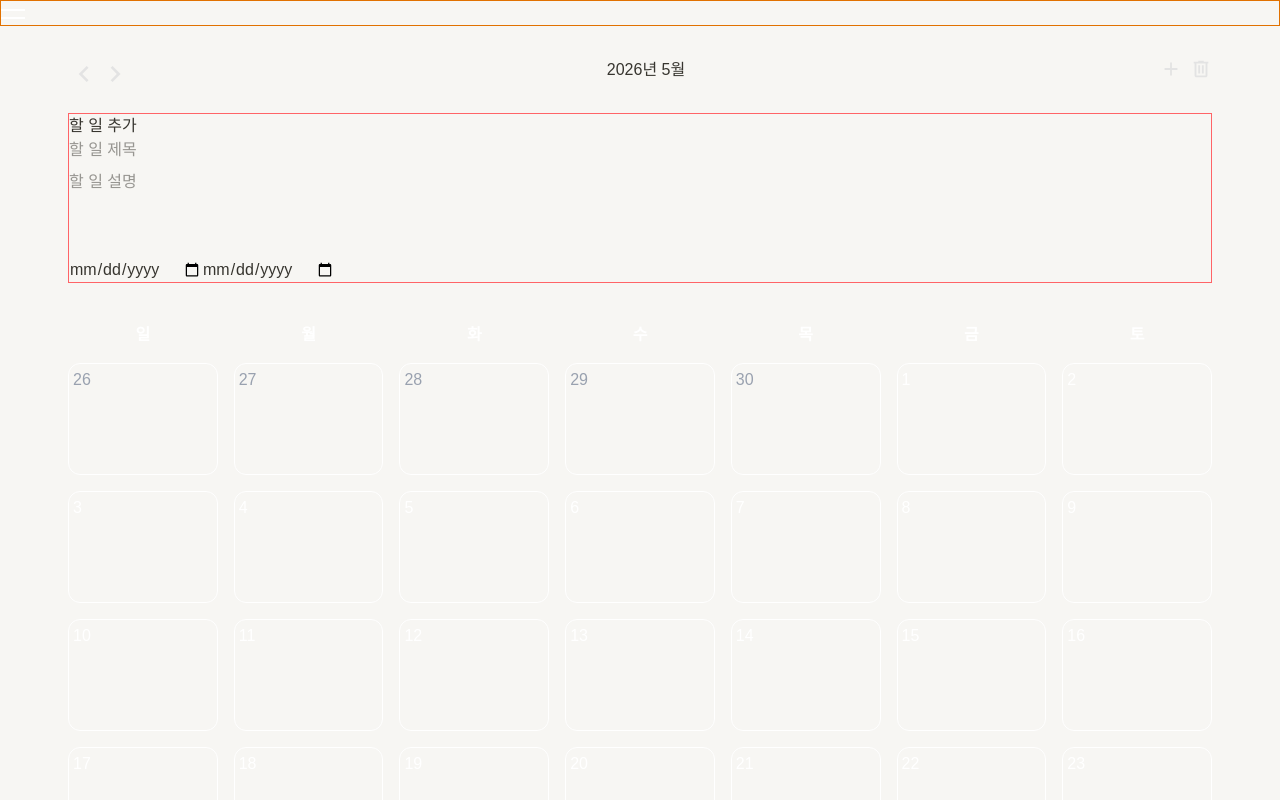
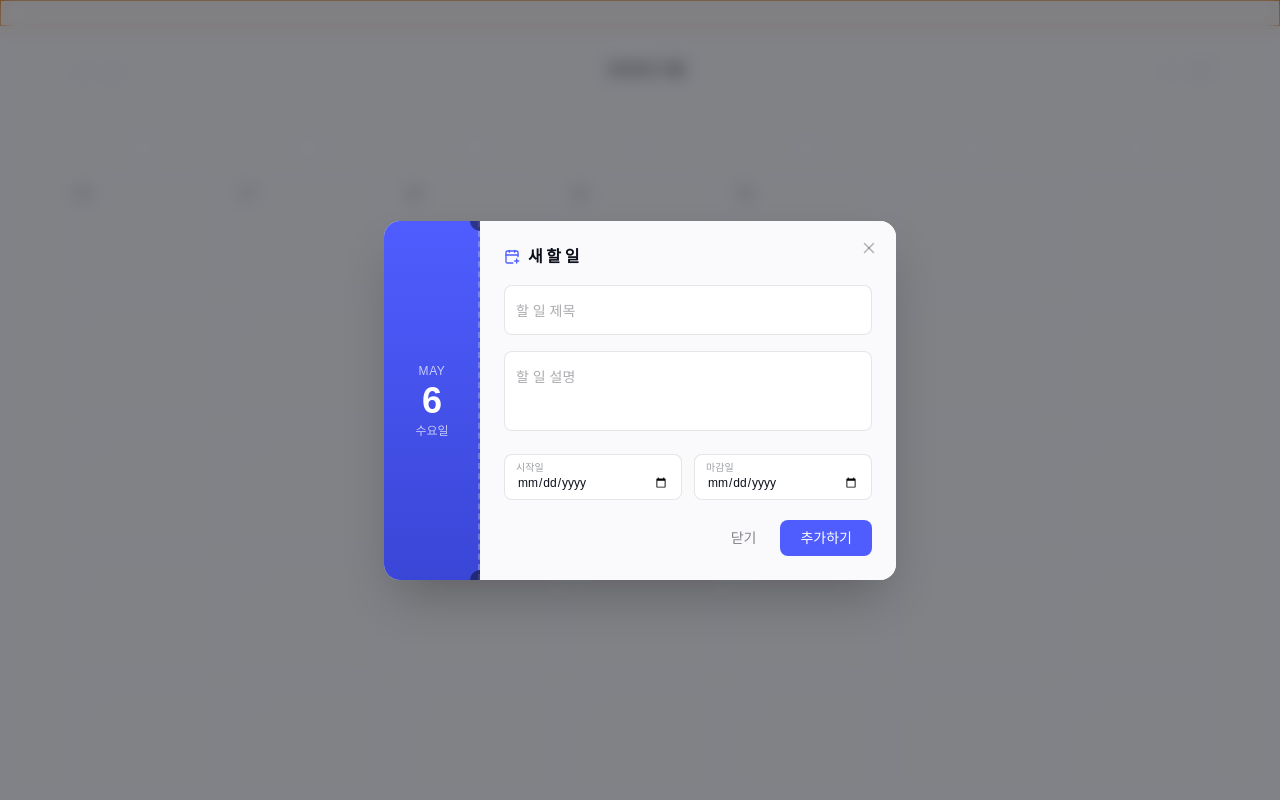
Before and after one commit to johyunsoo33/small-side-project, a Next.js app: page /mySchedule in a window 1280 px wide. Both pictures are taken after a click on the button 1171 px from the left and 69 px from the top of the page. Shown: the top 800 px of the page. Built offline with nearby package versions, Linux system fonts and the light colour scheme.

Commit message:
✨ TaskBox 및 TaskPopUpBox 컴포넌트 추가: 할 일 추가 기능 구현 및 팝업 추가

```diff
--- a/src/Component/TaskBox/taskBox.tsx
+++ b/src/Component/TaskBox/taskBox.tsx
@@ -4,9 +4,11 @@ import TaskTopBox from "./taskTopBox/taskTopBox";
 import TaskCalenderBox, {
   type CalendarDate,
 } from "./taskCalenderBox/taskCalenderBox";
+import TaskPopUpBox from "./taskPopUpBox/taskPopUpBox";
 
 export default function TaskBox() {
   const [currentDate, setCurrentDate] = useState(new Date());
+  const [open, setOpen] = useState(false);
 
   const year = currentDate.getFullYear();
   const month = currentDate.getMonth();
@@ -57,6 +59,12 @@ export default function TaskBox() {
     setCurrentDate(new Date(year, month + 1, 1));
   };
 
+  const closePopUp = () => {
+    setOpen(false);
+  };
+  const createTask = () => {
+    setOpen(true);
+  };
   return (
     <>
       <div className="p-4">
@@ -65,8 +73,12 @@ export default function TaskBox() {
           nextMonth={nextMonth}
           year={year}
           month={month}
+          createTask={createTask}
         />
         <TaskCalenderBox calendar={calendar} />
+        <div className="taskAddPopUpBox">
+          <TaskPopUpBox closePopUpFunction={closePopUp} popUpStatus={open} />
+        </div>
       </div>
     </>
   );
--- /dev/null
+++ b/src/Component/TaskBox/taskPopUpBox/taskPopUpBox.tsx
@@ -0,0 +1,183 @@
+"use client";
+
+import type { ChangeEvent, MouseEvent } from "react";
+import { X, CalendarPlus } from "lucide-react";
+
+interface TaskPopUpProps {
+  closePopUpFunction: () => void;
+  popUpStatus: boolean;
+  /** 캘린더에서 클릭한 날짜. 없으면 오늘 날짜로 표시 */
+  selectedDate?: Date;
+}
+
+export default function TaskPopUpBox({
+  closePopUpFunction,
+  popUpStatus,
+  selectedDate,
+}: TaskPopUpProps) {
+  const date = selectedDate ?? new Date();
+  const day = date.getDate();
+  const month = date
+    .toLocaleDateString("en-US", { month: "short" })
+    .toUpperCase();
+  const weekday = date.toLocaleDateString("ko-KR", { weekday: "short" });
+
+  const handleAddTask = () => {
+    // 할 일 추가 로직 구현
+  };
+
+  const taskAddContentArea = (event: ChangeEvent<HTMLTextAreaElement>) => {
+    event.target.style.height = "auto";
+    event.target.style.height = event.target.scrollHeight + "px";
+  };
+
+  const stopPopUpClick = (event: MouseEvent<HTMLDivElement>) => {
+    event.stopPropagation();
+  };
+
+  return popUpStatus ? (
+    <div
+      className="fixed inset-0 z-50 flex items-center justify-center bg-[#0B0F1A]/50 backdrop-blur-sm"
+      onClick={closePopUpFunction}
+    >
+      <div
+        className="task-card relative flex w-11/12 max-w-lg overflow-hidden rounded-2xl bg-white shadow-2xl"
+        onClick={stopPopUpClick}
+      >
+        {/* 왼쪽 날짜 스텁 */}
+        <div className="relative flex w-24 shrink-0 flex-col items-center justify-center gap-1 bg-gradient-to-b from-[#4F5DFF] to-[#3A46D6] py-6 text-white">
+          <span className="text-xs font-medium tracking-wider text-white/70">
+            {month}
+          </span>
+          <span className="text-4xl font-bold leading-none">{day}</span>
+          <span className="text-xs text-white/70">{weekday}요일</span>
+
+          {/* 절취선 (티켓 느낌) */}
+          <div className="absolute right-0 top-0 h-full border-r-2 border-dashed border-white/25" />
+          <div className="absolute -right-2.5 -top-2.5 h-5 w-5 rounded-full bg-[#0B0F1A]/50" />
+          <div className="absolute -bottom-2.5 -right-2.5 h-5 w-5 rounded-full bg-[#0B0F1A]/50" />
+        </div>
+
+        {/* 오른쪽 폼 영역 */}
+        <div className="relative flex flex-1 flex-col justify-between bg-[#FAFAFC] p-6">
+          <button
+            type="button"
+            aria-label="닫기"
+            onClick={closePopUpFunction}
+            className="absolute right-3 top-3 rounded-full p-1.5 text-[#0B0F1A]/30 transition-all duration-150 hover:bg-[#0B0F1A]/5 hover:text-[#4F5DFF] active:scale-90"
+          >
+            <X size={18} />
+          </button>
+
+          <header className="mb-4 flex items-center gap-2">
+            <CalendarPlus size={16} className="text-[#4F5DFF]" />
+            <p className="text-base font-bold tracking-tight text-[#0B0F1A]">
+              새 할 일
+            </p>
+          </header>
+
+          <main>
+            <form action="" className="flex flex-col gap-4">
+              {/* 제목 - 플로팅 라벨 (박스형) */}
+              <div className="relative">
+                <input
+                  id="task-title"
+                  type="text"
+                  placeholder=" "
+                  className="peer w-full rounded-lg border border-[#0B0F1A]/10 bg-white px-3 pb-2 pt-5 text-sm text-[#0B0F1A] outline-none transition-all duration-200 focus:border-[#4F5DFF] focus:ring-2 focus:ring-[#4F5DFF]/15"
+                />
+                <label
+                  htmlFor="task-title"
+                  className="pointer-events-none absolute left-3 top-4 text-sm text-[#0B0F1A]/35 transition-all duration-200 ease-out peer-focus:top-1.5 peer-focus:text-[10px] peer-focus:font-medium peer-focus:text-[#4F5DFF] peer-[&:not(:placeholder-shown)]:top-1.5 peer-[&:not(:placeholder-shown)]:text-[10px]"
+                >
+                  할 일 제목
+                </label>
+              </div>
+
+              {/* 설명 */}
+              <div className="relative">
+                <textarea
+                  id="task-desc"
+                  name="description"
+                  placeholder=" "
+                  rows={2}
+                  onChange={taskAddContentArea}
+                  className="peer w-full resize-none overflow-hidden rounded-lg border border-[#0B0F1A]/10 bg-white px-3 pb-2 pt-5 text-sm text-[#0B0F1A] outline-none transition-all duration-200 focus:border-[#4F5DFF] focus:ring-2 focus:ring-[#4F5DFF]/15"
+                />
+                <label
+                  htmlFor="task-desc"
+                  className="pointer-events-none absolute left-3 top-4 text-sm text-[#0B0F1A]/35 transition-all duration-200 ease-out peer-focus:top-1.5 peer-focus:text-[10px] peer-focus:font-medium peer-focus:text-[#4F5DFF] peer-[&:not(:placeholder-shown)]:top-1.5 peer-[&:not(:placeholder-shown)]:text-[10px]"
+                >
+                  할 일 설명
+                </label>
+              </div>
+
+              {/* 날짜 두 개 */}
+              <div className="grid grid-cols-2 gap-3">
+                <div className="relative">
+                  <input
+                    id="task-start-date"
+                    type="date"
+                    className="w-full rounded-lg border border-[#0B0F1A]/10 bg-white px-3 pb-2 pt-5 text-xs text-[#0B0F1A] outline-none transition-all duration-200 focus:border-[#4F5DFF] focus:ring-2 focus:ring-[#4F5DFF]/15"
+                  />
+                  <label
+                    htmlFor="task-start-date"
+                    className="pointer-events-none absolute left-3 top-1.5 text-[10px] font-medium text-[#0B0F1A]/40"
+                  >
+                    시작일
+                  </label>
+                </div>
+                <div className="relative">
+                  <input
+                    id="task-end-date"
+                    type="date"
+                    className="w-full rounded-lg border border-[#0B0F1A]/10 bg-white px-3 pb-2 pt-5 text-xs text-[#0B0F1A] outline-none transition-all duration-200 focus:border-[#4F5DFF] focus:ring-2 focus:ring-[#4F5DFF]/15"
+                  />
+                  <label
+                    htmlFor="task-end-date"
+                    className="pointer-events-none absolute left-3 top-1.5 text-[10px] font-medium text-[#0B0F1A]/40"
+                  >
+                    마감일
+                  </label>
+                </div>
+              </div>
+            </form>
+          </main>
+
+          <footer className="mt-5 flex justify-end gap-2">
+            <button
+              type="button"
+              onClick={closePopUpFunction}
+              className="rounded-lg px-4 py-2 text-sm text-[#0B0F1A]/50 transition-all duration-150 hover:bg-[#0B0F1A]/5 active:scale-95"
+            >
+              닫기
+            </button>
+            <button
+              type="button"
+              onClick={handleAddTask}
+              className="rounded-lg bg-[#4F5DFF] px-5 py-2 text-sm font-medium text-white transition-all duration-100 hover:bg-[#3A46D6] active:scale-95 active:brightness-90"
+            >
+              추가하기
+            </button>
+          </footer>
+        </div>
+      </div>
+
+      <style jsx>{`
+        @keyframes ticketIn {
+          0% {
+            opacity: 0;
+            transform: scale(0.95) translateY(10px);
+          }
+          100% {
+            opacity: 1;
+            transform: scale(1) translateY(0);
+          }
+        }
+        .task-card {
+          animation: ticketIn 0.3s cubic-bezier(0.16, 1, 0.3, 1) both;
+        }
+      `}</style>
+    </div>
+  ) : null;
+}
--- a/src/Component/TaskBox/taskTopBox/taskTopBox.tsx
+++ b/src/Component/TaskBox/taskTopBox/taskTopBox.tsx
@@ -2,6 +2,7 @@ import { calenderAddTask } from "@/src/functions/CalenderTaskAdd";
 import Image from "next/image";
 
 interface TaskTopBoxProps {
+  createTask: () => void;
   prevMonth: () => void;
   nextMonth: () => void;
   year: number;
@@ -9,21 +10,14 @@ interface TaskTopBoxProps {
 }
 
 export default function TaskTopBox({
+  createTask,
   prevMonth,
   nextMonth,
   year,
   month,
 }: TaskTopBoxProps) {
-  const handleAddTask = () => {
-    // 할 일 추가 로직 구현
-  };
   const handleDeleteTask = () => {
     // 할 일 삭제 로직 구현
-  };
-  const taskAddContentArea = (
-    event: React.ChangeEvent<HTMLTextAreaElement>,
-  ) => {
-    event.target.style.height = event.target.scrollHeight + "px";
   };
 
   return (
@@ -51,7 +45,7 @@ export default function TaskTopBox({
           {year}년 {month + 1}월
         </span>
         <div className="taskAdd">
-          <button className="mr-2" title="할 일 추가">
+          <button className="mr-2" onClick={createTask} title="할 일 추가">
             <Image
               src="/Icons/calender_add.svg"
               alt="달력에서 할 일 추가"
@@ -69,28 +63,6 @@ export default function TaskTopBox({
           </button>
         </div>
       </div>
-      {/* 할 일 추가 팝업 창 */}
-      <div className="taskAddPopUpBox flex flex-col justify-between max-w-11/12 mt-4 m-auto border-1 border-red-400">
-        <header>
-          <p>할 일 추가</p>
-        </header>
-        <main>
-          <form action="" className="flex flex-col gap-2">
-            <input type="text" placeholder="할 일 제목" />
-            <textarea
-              name="description"
-              id=""
-              placeholder="할 일 설명"
-              onChange={taskAddContentArea}
-            ></textarea>
-            <div>
-              <input type="date" placeholder="할 일 시작일" />
-              <input type="date" placeholder="할 일 마감일" />
-            </div>
-          </form>
-        </main>
-        <footer></footer>
-      </div>
     </>
   );
 }
```
